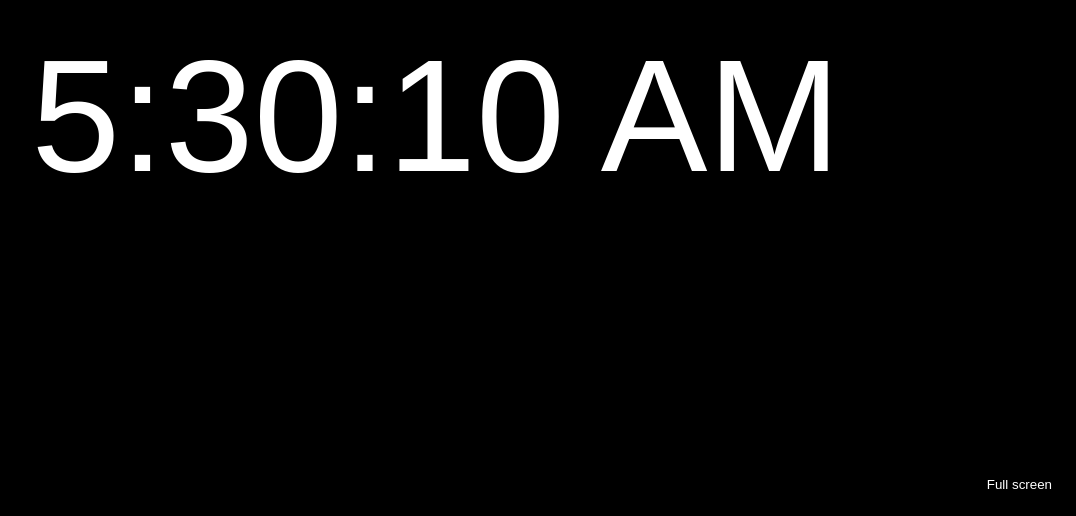
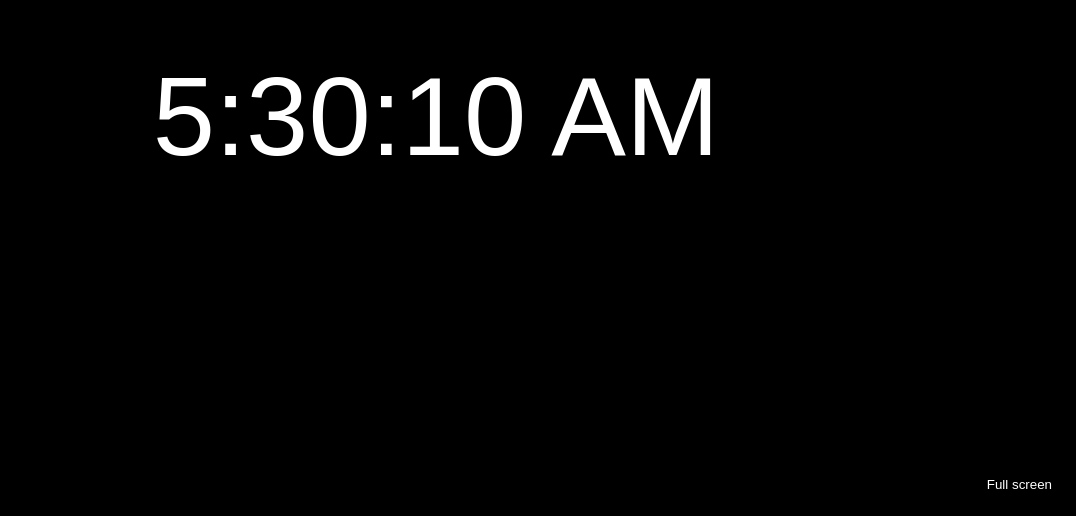
Before and after one commit to RanokRaihan/digital-clock, a React (Vite) app: page / in a window 1280 px wide. Shown: the part 284-800 px from the top of the page, without its empty margins (204-1280 px from the left). Built offline with nearby package versions, Linux system fonts and the light colour scheme; a web font is replaced by a local one.

Commit message:
font size changed

```diff
--- a/src/index.css
+++ b/src/index.css
@@ -18,7 +18,7 @@ body {
   width: 100%;
 }
 .clock {
-  font-size: 10rem;
+  font-size: 7rem;
 }
 
 .fullscreen {
```
